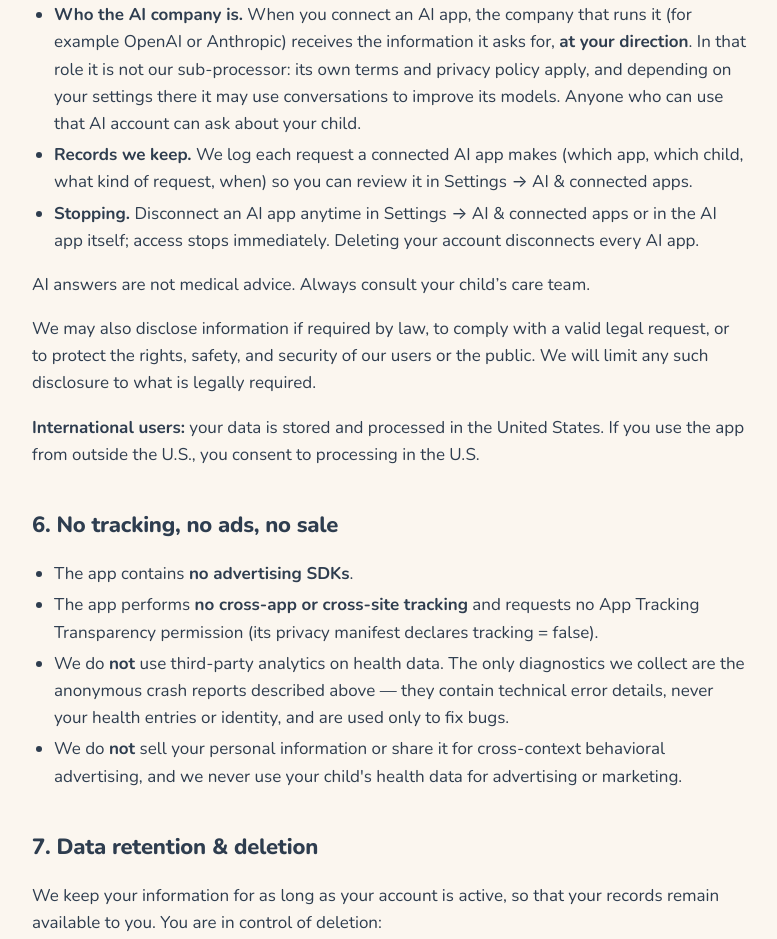
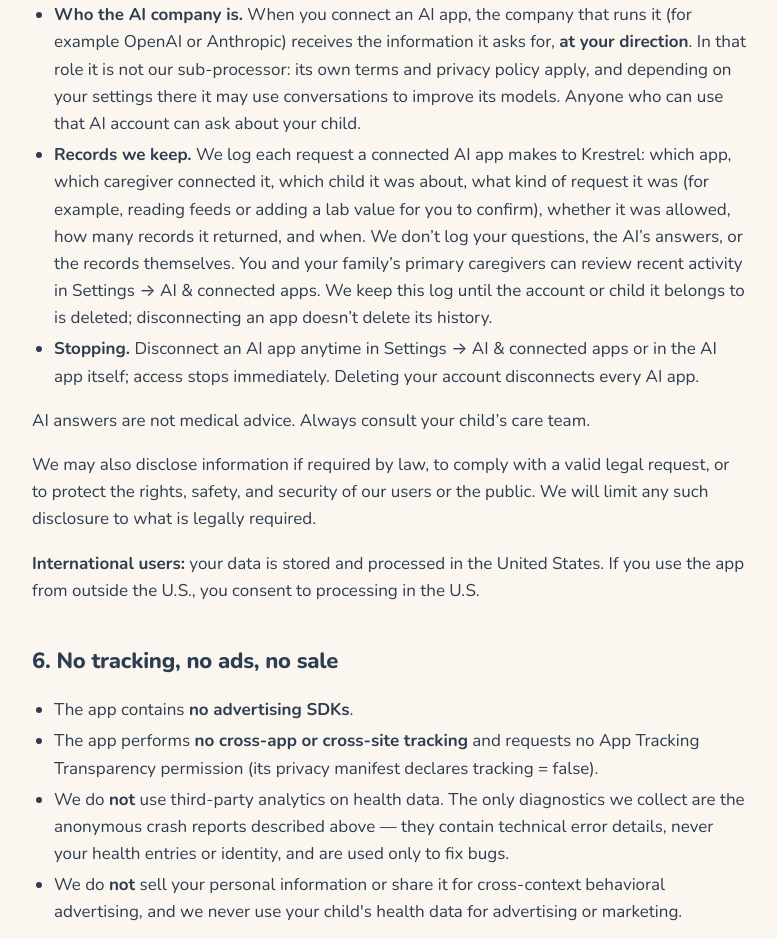
Before and after one commit to baochicabowwow/metabolic-care-urls, a plain HTML site: page privacy/index.html in a window 1280 px wide. Shown: the part 3938-4877 px from the top of the page, without its empty margins (250-1027 px from the left). Drawn offline with nearby package versions, Linux system fonts and the light colour scheme.

Commit message:
Privacy policy: say exactly what the AI activity log records and how long it's kept
It also records which caregiver connected the app, whether a request was
allowed, and how many records it returned; it never holds the questions,
answers or records. Kept until the account or child is deleted.

Co-Authored-By: Claude Opus 5.5 <noreply@anthropic.com>

```diff
--- a/privacy/index.html
+++ b/privacy/index.html
@@ -192,8 +192,12 @@
         OpenAI or Anthropic) receives the information it asks for, <strong>at your direction</strong>. In that role it is
         not our sub-processor: its own terms and privacy policy apply, and depending on your settings there it may
         use conversations to improve its models. Anyone who can use that AI account can ask about your child.</li>
-      <li><strong>Records we keep.</strong> We log each request a connected AI app makes (which app, which child,
-        what kind of request, when) so you can review it in Settings → AI &amp; connected apps.</li>
+      <li><strong>Records we keep.</strong> We log each request a connected AI app makes to Krestrel: which app,
+        which caregiver connected it, which child it was about, what kind of request it was (for example, reading
+        feeds or adding a lab value for you to confirm), whether it was allowed, how many records it returned, and
+        when. We don’t log your questions, the AI’s answers, or the records themselves. You and your family’s primary
+        caregivers can review recent activity in Settings → AI &amp; connected apps. We keep this log until the
+        account or child it belongs to is deleted; disconnecting an app doesn’t delete its history.</li>
       <li><strong>Stopping.</strong> Disconnect an AI app anytime in Settings → AI &amp; connected apps or in the AI
         app itself; access stops immediately. Deleting your account disconnects every AI app.</li>
     </ul>
```
